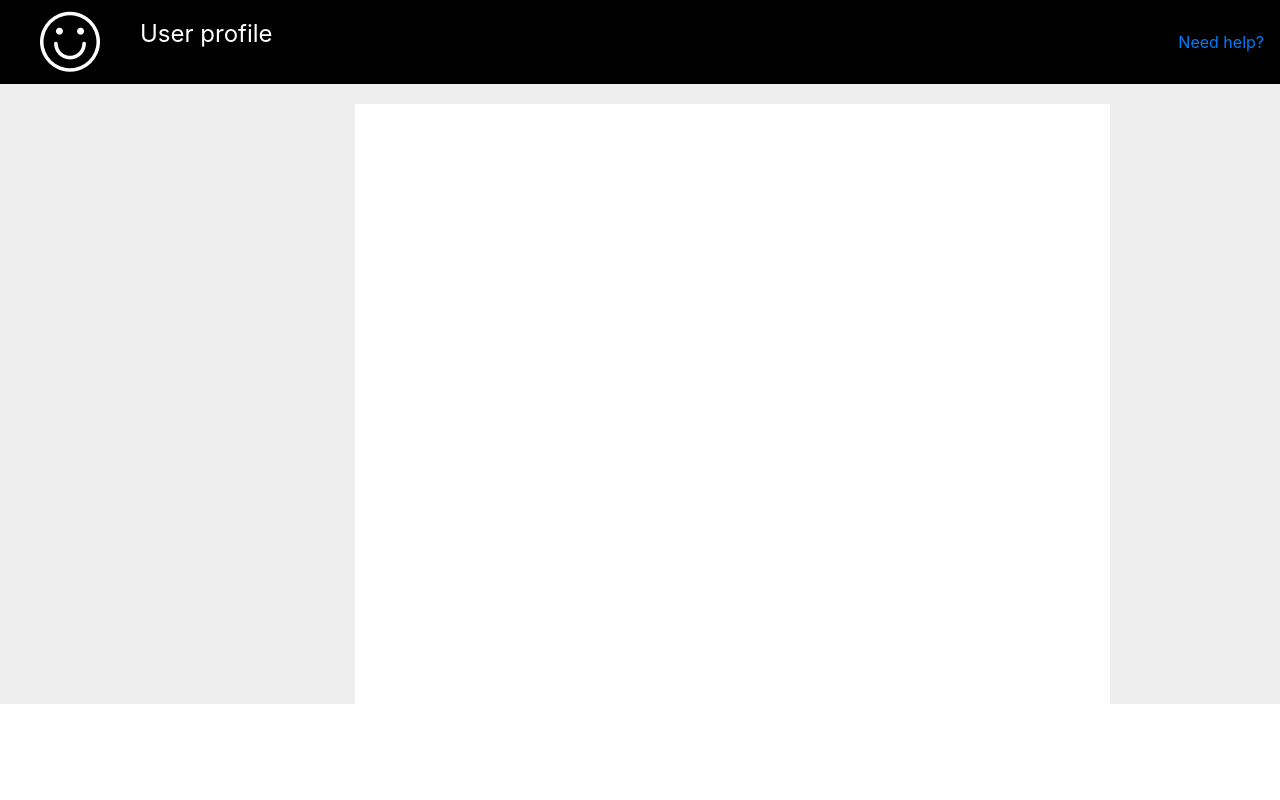
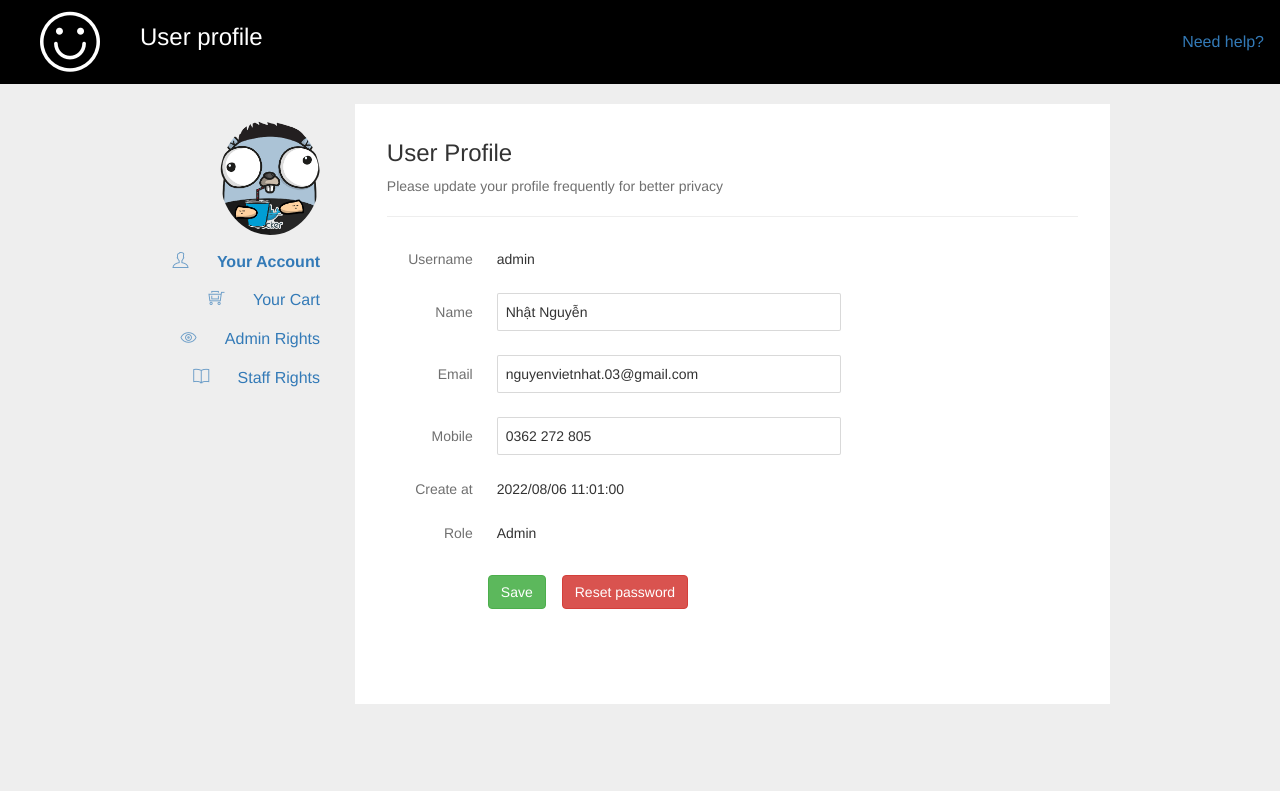
Before and after one commit to nv259/web-the-band-back-end, a PHP site: page /profile.html in a window 1280 px wide. Run offline with PHP 8.4, Linux system fonts and the light colour scheme.

Commit message:
build profile base html

```diff
--- a/assets/css/profile.css
+++ b/assets/css/profile.css
@@ -12,6 +12,14 @@ html {
     clear: both;
 }
 
+a {
+    text-decoration: none;
+    font-size: 16px;
+}
+
+.hidden {
+    display: none !important;
+}
 /* header */
 #header {
     position: relative;
@@ -56,4 +64,54 @@ html {
     width: 59%;
     min-height: 600px;
     margin-right: 170px;
+    padding: 16px 32px;
 }
+
+#footer {
+    background-color: #eee;
+    height: 87px;
+    width: 100%;
+    display: block;
+}
+
+.left {
+    width: 10%;
+    text-align: right;
+    margin-right: 24px;
+    opacity: 0.7;
+}
+
+.right {
+    width: 50%;
+    text-align: left;
+}
+
+.row {
+    padding-left: 32px;
+    display: flex;
+    align-items: center;
+    margin: 24px 0;
+}
+
+input {
+    padding: 8px;
+    border: 1px solid rgba(128, 128, 128, 0.3);
+    border-radius: 2px;
+}
+
+input:hover {
+    box-shadow: inset 0 0 3px rgba(0, 0, 0, 0.3);
+}
+
+.avatar-img {
+    width: 100px;
+    height: auto;
+    float: right;
+}
+
+#side-bar > .row{
+    width: 100%;
+    display: flex;
+    justify-content: end;
+    margin: 16px auto;
+}
--- a/profile.html
+++ b/profile.html
@@ -3,9 +3,11 @@
     <head>
         <title> User Profile </title>
         <meta charset="utf-8">
-        <link rel="stylesheet" href="./assets/css/profile.css">
+        <meta name="viewport" content="width=device-width, initial-scale=1">
         <link rel="stylesheet" href="./assets/fonts/themify-icons/themify-icons.css">
         <link rel="stylesheet" href="https://stackpath.bootstrapcdn.com/bootstrap/4.5.2/css/bootstrap.min.css">
+        <link rel="stylesheet" href="./assets/css/profile.css">
+        <link rel="stylesheet" href="https://maxcdn.bootstrapcdn.com/bootstrap/3.4.1/css/bootstrap.min.css">
     </head>
 
     <body>
@@ -17,11 +19,88 @@
 
         <div id="content">
             <div id="side-bar">
+                <div class="row">
+                    <img src="./assets/img/temp_avatar/avatar.png" alt="avatar" class="img-circle avatar-img">
+                </div>
 
+                <div class="row">
+                    <a href="profile.php">
+                        <b>
+                            <i class="ti-user left"></i>
+                            Your Account
+                        </b>
+                    </a>
+                </div>
+
+                <div class="row">
+                    <a href="cart.php">
+                        <i class="ti-shopping-cart-full left"></i>
+                        Your Cart
+                    </a>
+                </div>
+
+                <div class="row">
+                    <a href="admin/admin.php">
+                        <i class="ti-eye left"></i>
+                        Admin Rights
+                    </a>
+                </div>
+
+                <div class="row">
+                    <a href="staff/staff.php">
+                        <i class="ti-book left"></i>
+                        Staff Rights
+                    </a>
+                </div>
             </div>
 
             <div id="container">
+                <h3>User Profile</h3>
+                <p style="opacity: 0.7;">Please update your profile frequently for better privacy</p>
+                <hr>
 
+                <div class="">
+                    <form action="profile.php" method="post" style="margin-top: 32px">
+                        <div class="username row">
+                            <div class="left">Username</div>
+                            <div class="right">admin</div>
+                        </div>
+
+                        <!-- Hidden username used for update db -->
+                        <input type="text" class="hidden" value="admin" id="username"/>
+                        <!--  -->
+
+                        <div class="user_name row">
+                            <div class="left">Name</div>
+                            <input class="right" type="text" name="name" id="name" value="Nhật Nguyễn" placeholder="Enter your name" required />
+                        </div>
+
+                        <div class="user_email row">
+                            <div class="left">Email</div>
+                            <input class="right" type="email" name="email" id="email" value="nguyenvietnhat.03@gmail.com" placeholder="Enter your email" required />
+                        </div>
+
+                        <div class="user_phone row">
+                            <div class="left">Mobile</div>
+                            <input class="right" type="text" name="phone" id="phone" value="0362 272 805" placeholder="Enter your phone" required />
+                        </div>
+
+                        <div class="user_create_at row">
+                            <div class="left">Create at</div>
+                            <div class="right">2022/08/06 11:01:00</div>
+                        </div>
+
+                        <div class="user_role row" style="margin-bottom: 32px;">
+                            <div class="left">Role</div>
+                            <div class="right">Admin</div>
+                        </div>
+
+                        <div class="operations row">
+                            <a href="user_update.php?username=admin" class="btn btn-success" style="margin:0 16px 0 84px">Save</a>
+                            <a href="user_reset_password.php?username=admin" class="btn btn-danger">Reset password</a>
+                        </div>
+                    </form>
+                </div>
             </div>
             <div class="clear"></div>
         </div>
```
Also changed, not shown: assets/img/temp_avatar/avatar.png (added).
